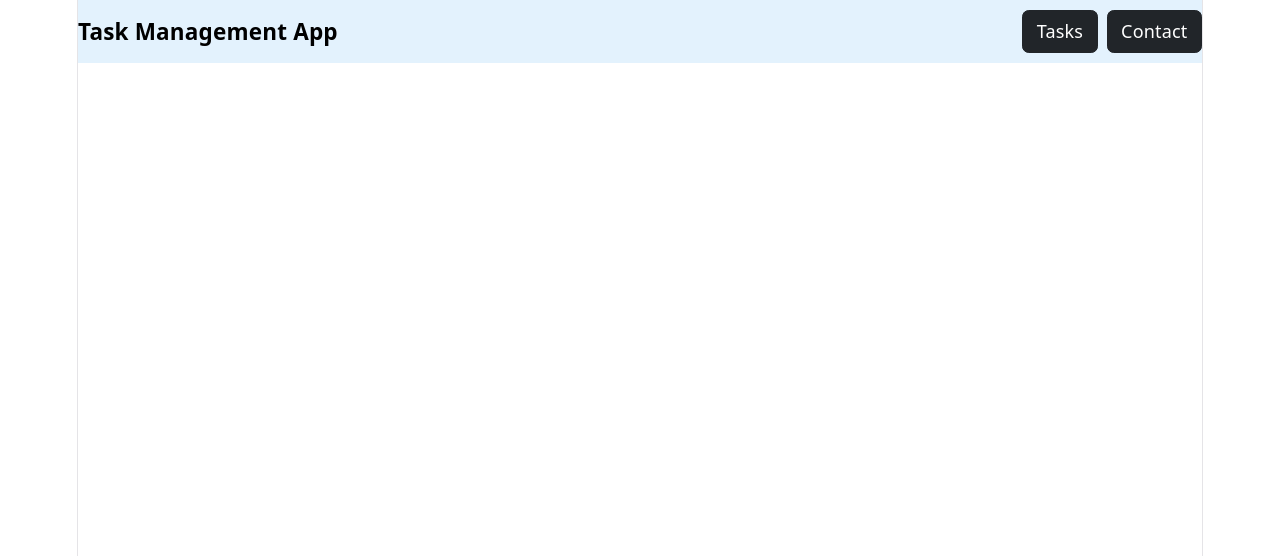
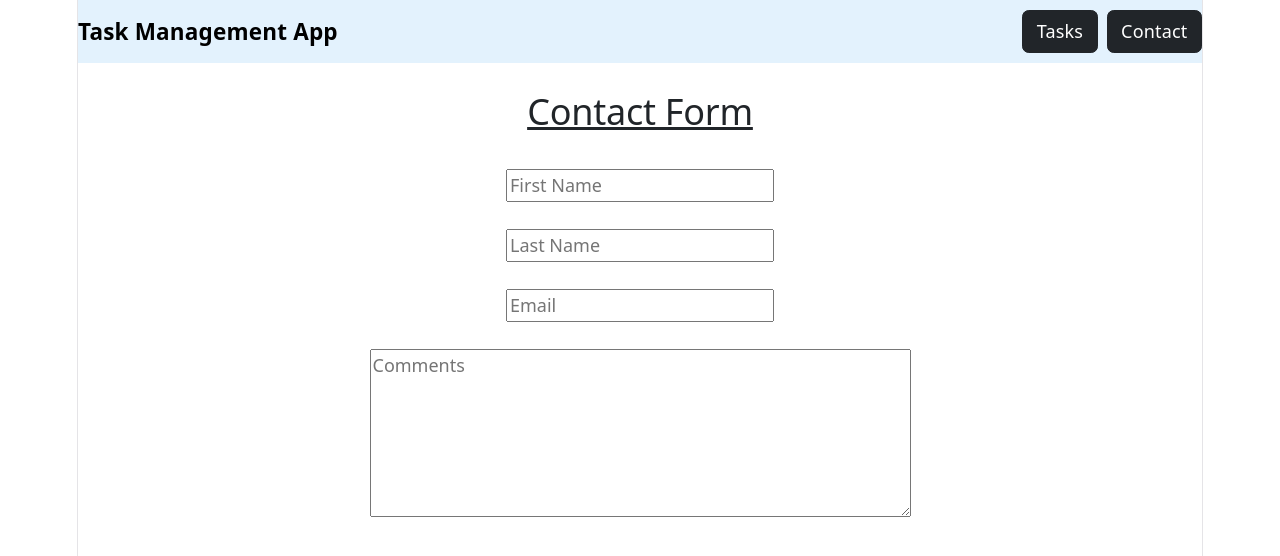
Before and after one commit to kennyportes/ToDo-App, a React (Vite) app: page /Contact in a window 1280 px wide. Shown: the top 556 px of the page. Built offline with nearby package versions, Linux system fonts and the light colour scheme.

Commit message:
Added all 4 form field in Contact file

```diff
--- a/src/pages/Contact.jsx
+++ b/src/pages/Contact.jsx
@@ -9,8 +9,50 @@ function Contact() {
     });
 
     function handleChange(e) {
-    setForm({  ...form, [e.target.name]: e.target.value});
+        setForm({ ...form, [e.target.name]: e.target.value });
     }
+    return (
+        <>
+            <div>
+                <h2 style={{ textDecoration: "underline" }}>Contact Form</h2>
+            </div>
+            <div>
+                <br />
+                <input
+                    name="firstName"
+                    placeholder="First Name"
+                    onChange={handleChange}
+                />
+            </div>
+            <div>
+                <br />
+                <input
+                    name="lastName"
+                    placeholder="Last Name"
+                    onChange={handleChange}
+                />
+            </div>
+            <div>
+                <br />
+                <input
+                    name="email"
+                    placeholder="Email"
+                    onChange={handleChange}
+                />
+            </div>
+            <div>
+                <br />
+                <textarea
+                    name="comments"
+                    placeholder="Comments"
+                    rows="6"
+                    cols="50"
+                    onChange={handleChange}
+                />
+            </div>
+        </>
+
+    );
 }
 
 export default Contact;
```
Lines whose indentation alone changed are shown as unchanged.
